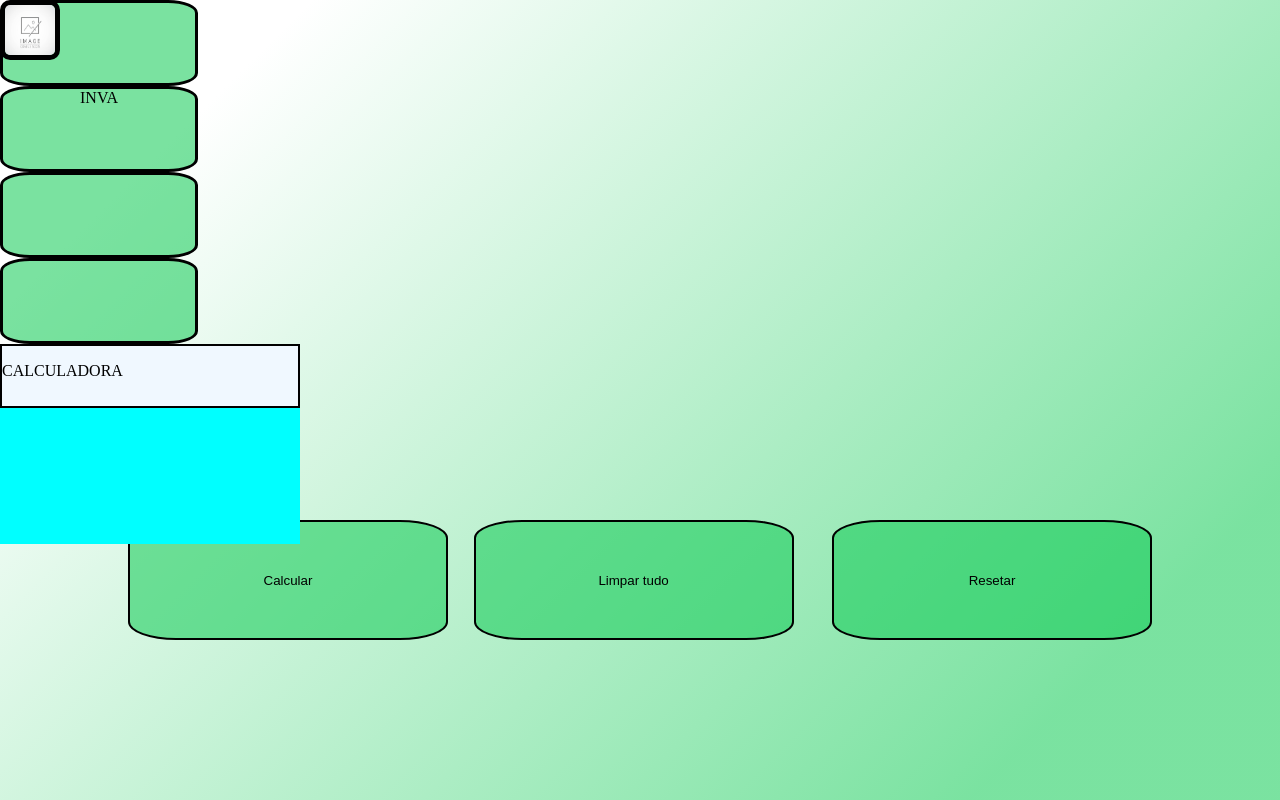
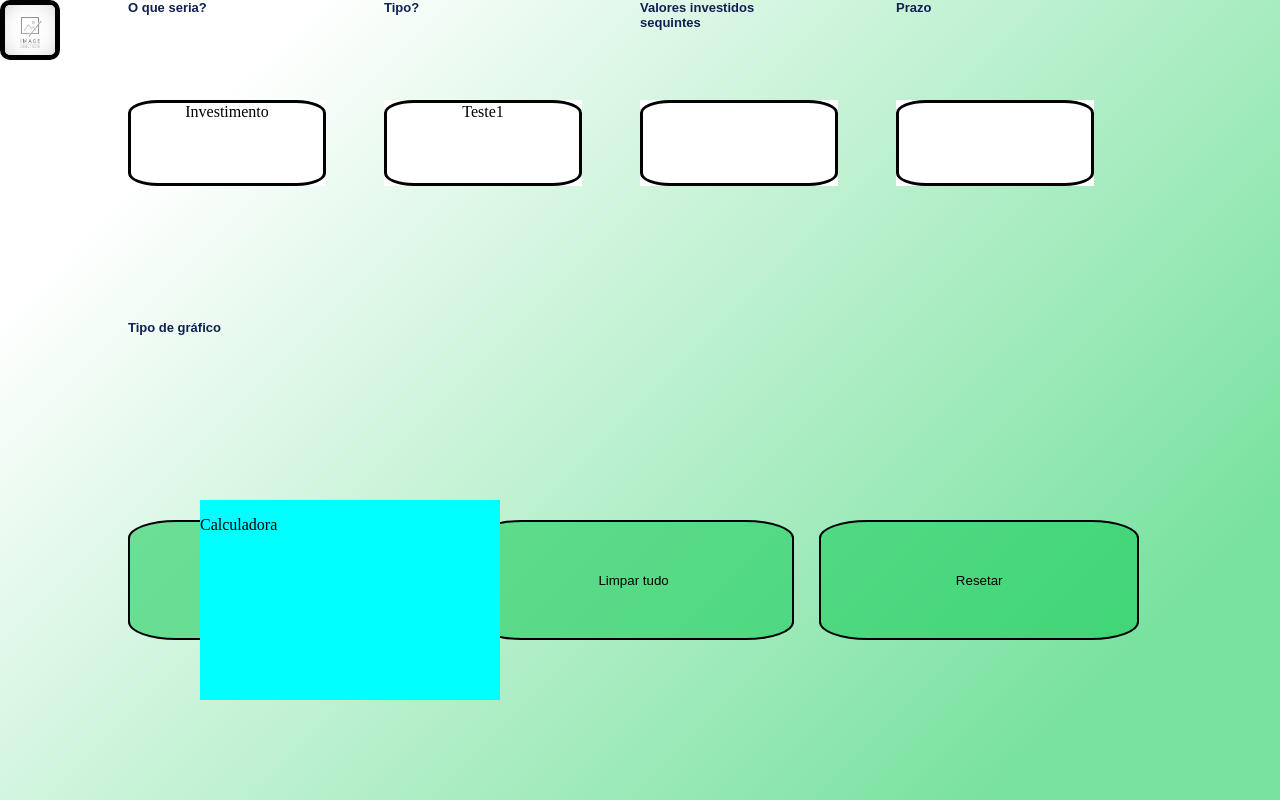
Before and after one commit to ClaudioJian/CalculadoraFinanceira, a PHP site: page /esqueleto.html in a window 1280 px wide. Run offline with PHP 8.4, Linux system fonts and the light colour scheme.

Commit message:
fix selector position problem

```diff
--- a/esqueleto.css
+++ b/esqueleto.css
@@ -12,46 +12,58 @@ body {
 }
 
 /* ------------------selector css ----------------------*/
+
+/* este é para itens pode na posição correta*/
+.selector-container{
+  position: absolute;
+  margin-top: 100px;
+}
+
 .selector {
   background-color: rgb(255, 255, 255);
   margin: 0;
   padding: 0;
   width: 15vw;
   height: 10vh;
-  position:static;
   border-radius: 15% 15% 15% 15%;
   border-style: solid;
   top: 75px;
   left: 10px;
   text-align: center;
+  border-style: 15px rgb(169, 22, 22) solid 100%;
 }
 
 .s1 {
-  border-style: 15px rgb(169, 22, 22) solid 100%;
-  background-color:rgba(25, 205, 91, 0.578);
+  background-color:rgb(255, 255, 255);
+  left:10%;
   /*eu esqueci como muda as bordas*/
 }
+
 .s2 {
   border-style: 15px rgb(169, 22, 22) solid 100%;
-  background-color:rgba(25, 205, 91, 0.578);
+  background-color:rgb(255, 255, 255);
+  left:30%;
   /*eu esqueci como muda as bordas*/
 }
 
 .s3 {
   border-style: 15px rgb(169, 22, 22) solid 100%;
-  background-color:rgba(25, 205, 91, 0.578);
+  background-color:rgb(255, 255, 255);
+  left:50%;
   /*eu esqueci como muda as bordas*/
 }
 
 .s4 {
   border-style: 500px rgb(169, 22, 22) solid 100%;
-  background-color:rgba(25, 205, 91, 0.578);
+  background-color:rgb(255, 255, 255);
+  left:70%;
   /*eu esqueci como muda as bordas*/
 }
 
 /*items do selectores*/
 .css-container-itens{
   position: absolute;
+  top:100%;
 }
 
 /*modifica visualização do elemento nos itens quando mouse está em cima
@@ -92,8 +104,59 @@ vvvvv ajuste background-color para visualizar efeito vvvvv*/
 
 .reset {
   position:absolute;
-  left:65%;
+ left:64%;
 }
+
+.instrucoes {
+  position:static;
+  display:flex;
+}
+
+/*-------------------------instrução---------------------------*/
+.instrucao {
+  position:absolute;
+  min-width:20px;
+  max-width:300px;
+  min-height:17px;
+  display:flex;
+  flex-wrap:wrap;
+  background:hidden;
+  overflow: hidden;
+  white-space: nowrap;
+  text-overflow: ellipsis;
+  color:rgb(15, 32, 80);
+  font: bold 13px Arial;
+  overflow-wrap: break-word;
+}
+
+
+.i1 {
+  position:absolute;
+  left:10%;
+}
+
+.i2 {
+  position:absolute;
+  left:30%;
+}
+
+.i3 {
+  position:absolute;
+  left:50%;
+}
+
+.i4 {
+  position:absolute;
+  left:70%;
+}
+
+.i5 {
+  position:absolute;
+  left:10%;
+  top:40%;
+}
+
+/*inicio parte css para javascript*/
 
 /*tipo de botão para extender ou aparecer pop-up*/
 [data-type="extendable"]{
@@ -190,12 +253,14 @@ vvvvv ajuste background-color para visualizar efeito vvvvv*/
   width: 300px;
   height: 200px;
   background-color: aqua;
-  position: relative;
-
+  position: absolute;
+  left:200px;
+  top:500px;
 }
 
 .test-container{
   left:200px;
+  top:800px;
 }
 
 /* ------------------imagem temporária ----------------------*/
--- a/esqueleto.html
+++ b/esqueleto.html
@@ -25,29 +25,37 @@
 
         <!--selector-->
         <!--data-order ordena os items conforme número-->
-        <div>
-          <div class="selector s1" data-action="open-selector" data-type="extendable">
-            <div class="investimento" data-order="0"></div>
+        <div class="instrucoes">
+          <div class="instrucao i1">O que seria?</div>
+          <div class="instrucao i2">Tipo?</div>
+          <div class="instrucao i3">Valores investidos<br> sequintes</div>
+          <div class="instrucao i4">Prazo</div>
+          <div class="instrucao i5">Tipo de gráfico</div>
+        </div>
+        <!-- Nota: precisamos adicionar no javascript a opção de deixar desligado enquanto não selecionar nenhum dos 2(inves/impos)-->
+        <div class="selector-container s1">
+          <div class="selector" data-action="open-selector" data-type="extendable">
+            <div class="investimento" data-order="0">Investimento</div>
           </div>
           <!--items-->
           <div class="css-container-itens" data-type="extendedBox">
-            <div class="imposto" data-order="1"></div>
+            <div class="imposto" data-order="1">Imposto</div>
           </div>
         </div>
 
-        <div>
-          <div class= "selector s2" data-action="open-selector" data-type="extendable">
-            <div class="investimento_A" data-order="0">INVA</div>
+        <div class="selector-container s2">
+          <div class= "selector" data-action="open-selector" data-type="extendable">
+            <div class="investimento_A" data-order="0">Teste1</div>
           </div>
           <!--items-->
           <div class="css-container-itens" data-type="extendedBox">
-            <div class="investimento_B" data-order="1"></div>
-            <div class="investimento_C" data-order="2"></div>
+            <div class="investimento_B" data-order="1">Teste2</div>
+            <div class="investimento_C" data-order="2">Teste3</div>
           </div>
         </div>
 
-        <div>
-          <div class= "selector s3" data-action="open-selector" data-type="extendable">
+        <div class="selector-container s3">
+          <div class= "selector" data-action="open-selector" data-type="extendable">
             <div class="imposto_A" data-order="0"></div>
           </div>
           <!--items-->
@@ -61,8 +69,8 @@
           <div class="prazo"></div>
         </div>
 
-        <div>
-          <div class="selector s4" data-action="open-selector" data-type="extendable">
+        <div class="selector-container s4">
+          <div class="selector" data-action="open-selector" data-type="extendable">
             <div class="gráfico g1" data-order="0"></div>
           </div>
           <!--items-->
@@ -79,6 +87,8 @@
           <button type="button" class="button reset">Resetar</button>
         </div>
 
+
+
         <div class="test-container">
           <div class="test" data-type="extendedBox">
             <div>
@@ -92,11 +102,9 @@
               <div class="resizer js-bottom js-left"></div>
               <div class="resizer js-bottom js-right"></div>
             </div>
-
-            <div class="draggable">
-              <p>CALCULADORA</p>
+            <div class="draggrable">
+              <p>Calculadora</p>
             </div>
-
           </div>
         </div>
 
```
